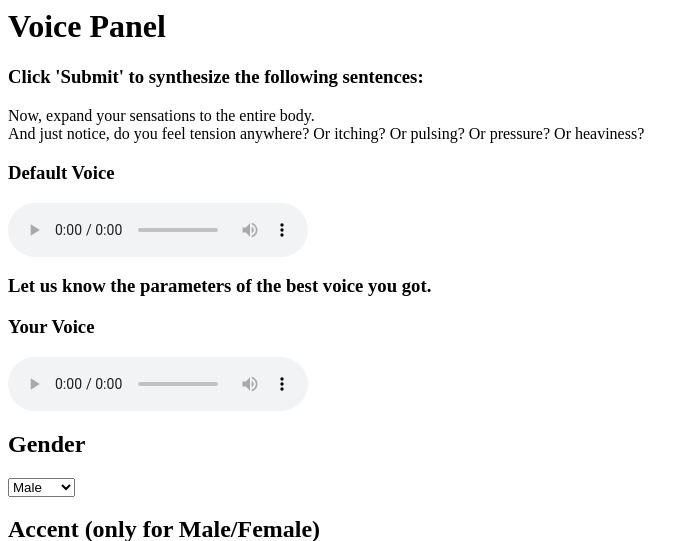
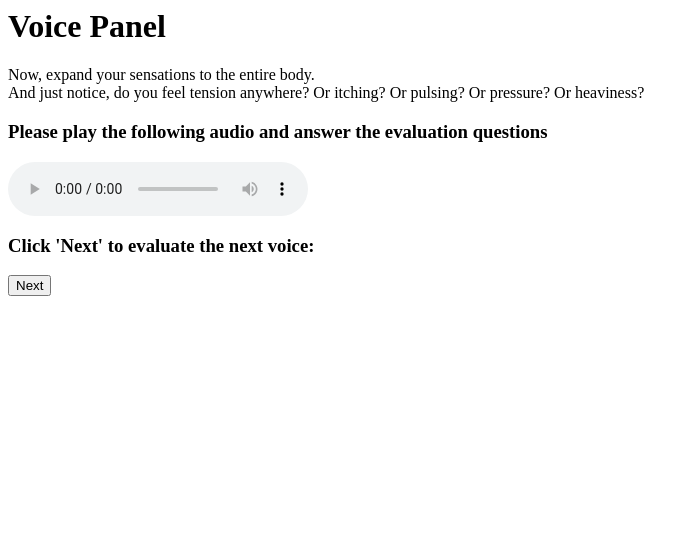
Before and after one commit to interaction-lab/mindfulness-voice, a Flask app: page / in a window 1280 px wide. Shown: the top 541 px of the page, without its empty margins (0-699 px from the left). After the commit the page ends 296 px from the top, so only its background shows below. Run offline with Flask 2, Linux system fonts and the light colour scheme.

Commit message:
shuffle the voices

```diff
--- a/app.py
+++ b/app.py
@@ -5,9 +5,16 @@ from boto3 import Session
 from botocore.exceptions import BotoCoreError, ClientError
 from contextlib import closing
 import os
+import random
 import sys
 import subprocess
 from tempfile import gettempdir
+
+
+pages = ["sample1", "sample2", "polly"]
+random.shuffle(pages)
+
+current = 0
 
 app = Flask(__name__)
 
@@ -47,7 +54,17 @@ def compose_text(pitch="medium", rate="medium", break1="3", break2="300"):
 
 @app.route('/')
 def index():
-    return render_template('index.html', args=DEFAULT_ARGS)
+    return render_template(pages[current] + '.html', args=DEFAULT_ARGS)
+
+
+@app.route('/next')
+def next_page():
+    global current
+    if current == 2:
+        return render_template('complete.html', args=DEFAULT_ARGS)
+
+    current += 1
+    return render_template(pages[current] + '.html', args=DEFAULT_ARGS)
 
 
 @app.route('/polly')
@@ -76,7 +93,7 @@ def polly():
     except (BotoCoreError, ClientError) as error:
         # The service returned an error, exit gracefully
         print(error)
-        return render_template('index.html', args=DEFAULT_ARGS)
+        return render_template('polly.html', args=DEFAULT_ARGS)
 
     # Access the audio stream from the response
     if "AudioStream" in response:
@@ -99,7 +116,7 @@ def polly():
     else:
         # The response didn't contain audio data, exit gracefully
         print("Could not stream audio")
-        return render_template('index.html', args=DEFAULT_ARGS)
+        return render_template('polly.html', args=DEFAULT_ARGS)
 
     # Play the audio using the platform's default player
     # if sys.platform == "win32":
@@ -115,7 +132,7 @@ def polly():
             [args['gender'], args['accent'], args['speed'], args['pitch'], args['breakTime'], args['breakFreq']]))
         output.write('\n')
 
-    return render_template('index.html', args=args)
+    return render_template('polly.html', args=args)
 
 
 @app.route('/<path:filename>')
--- a/templates/index.html
+++ b/templates/polly.html
@@ -10,11 +10,14 @@
 <audio controls>
   <source src="{{ args['voice'] }}" type="audio/mpeg">
 </audio>
-<h3>Let us know the parameters of the best voice you got.</h3>
 <h3>Your Voice</h3>
 <audio controls>
   <source src="speech_polly.mp3" type="audio/mpeg">
 </audio>
+<h3>
+    Please adjust the following parameters, and compare the new audio with the "Default Voice".
+    Once you are fully satisfied with "Your Voice", answer the evaluation questions
+</h3>
 <div>
     <form action="/polly">
         <h2>Gender</h2>
@@ -95,6 +98,12 @@
         <p><input type = "Submit" value="Submit"></p>
     </form>
 </div>
+<h3>Click 'Next' to evaluate the next voice:</h3>
+<div>
+    <form action="/next">
+        <p><input type="Submit" value="Next"></p>
+    </form>
+</div>
 
 </body>
 </html>
--- /dev/null
+++ b/templates/sample2.html
@@ -0,0 +1,20 @@
+<html>
+<body>
+<h1>Voice Panel</h1>
+<p>
+    Now, expand your sensations to the entire body. <br>
+    And just notice, do you feel tension anywhere? Or itching? Or pulsing? Or pressure? Or heaviness?
+</p>
+<h3>Please play the following audio and answer the evaluation questions </h3>
+<audio controls>
+  <source src="sample2.mp3" type="audio/mpeg">
+</audio>
+<h3>Click 'Next' to evaluate the next voice:</h3>
+<div>
+    <form action="/next">
+        <p><input type="Submit" value="Next"></p>
+    </form>
+</div>
+
+</body>
+</html>
```
Also changed, not shown: templates/complete.html (added, +8 -0 lines), templates/sample1.html (added, +20 -0 lines), 3 other files.
